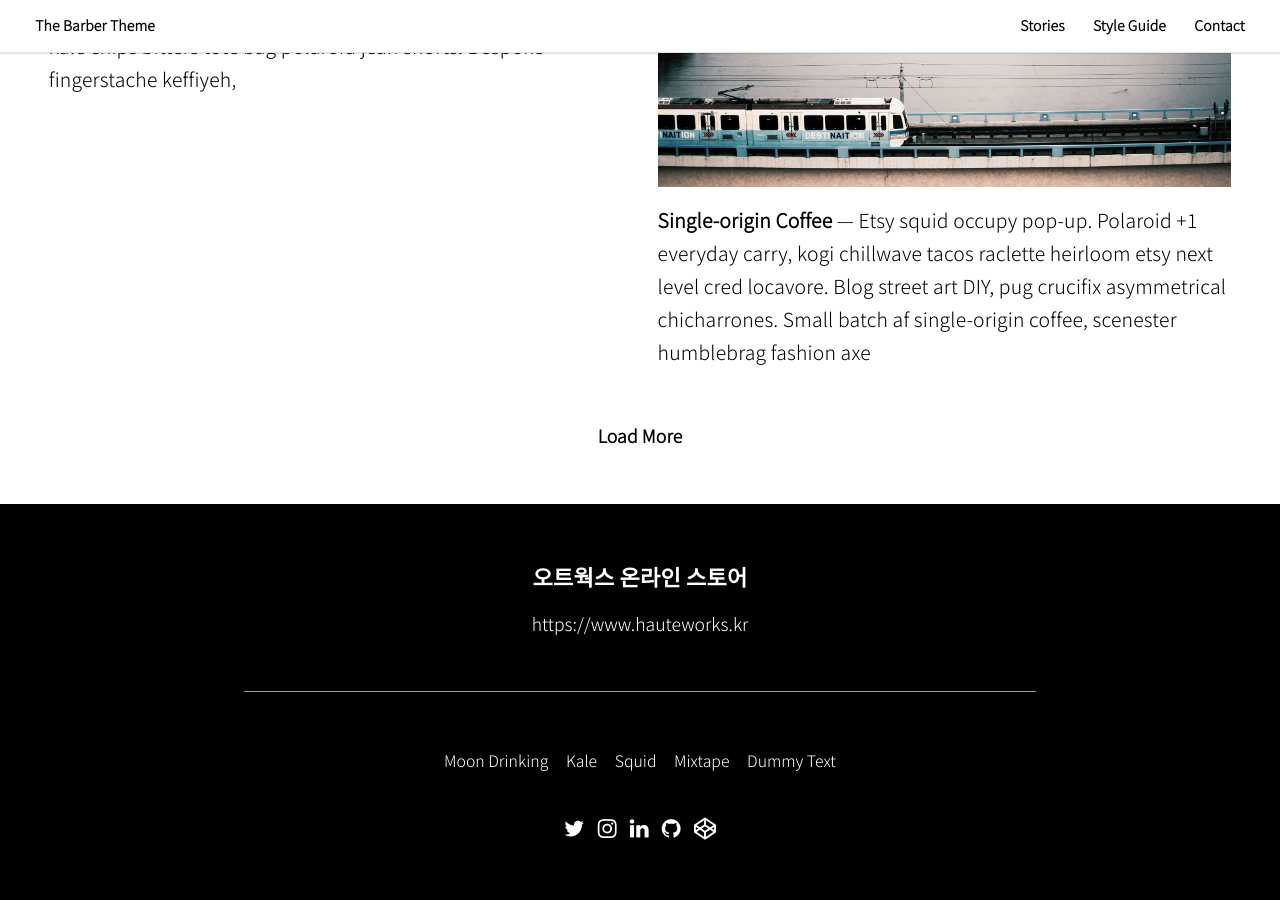
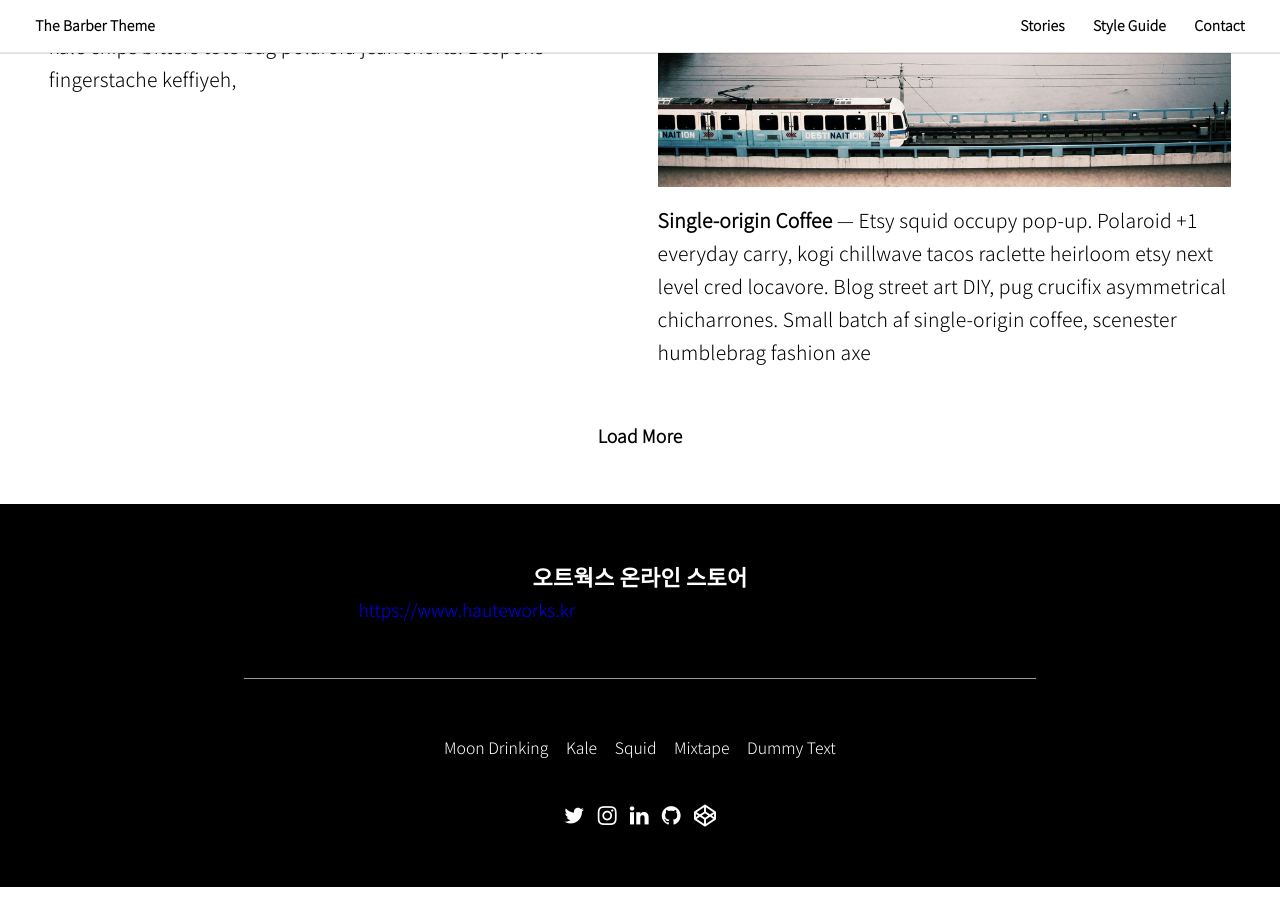
Before and after one commit to hauteworks/hauteworks-blog, a Jekyll site: the page built from index.html, in a window 1280 px wide and 900 px high, scrolled down 4537 px. Built offline with Jekyll 4.4.1, drawn with Linux system fonts in a browser that asks for light colours; the list of posts is cut into pages by our own code.

Commit message:
trying to link online store

```diff
--- a/_includes/footer.html
+++ b/_includes/footer.html
@@ -4,7 +4,7 @@
     <div class="subscribe" id="subscribe">
       <div class="subscribe__container">
         <span class="subscribe__title">오트웍스 온라인 스토어</span>
-        <p class="subscribe__text" href="https://www.hauteworks.kr">https://www.hauteworks.kr</p>
+        <a class="subscribe__text" href="https://www.hauteworks.kr">https://www.hauteworks.kr</a>
       </div>
     </div>
 
```
